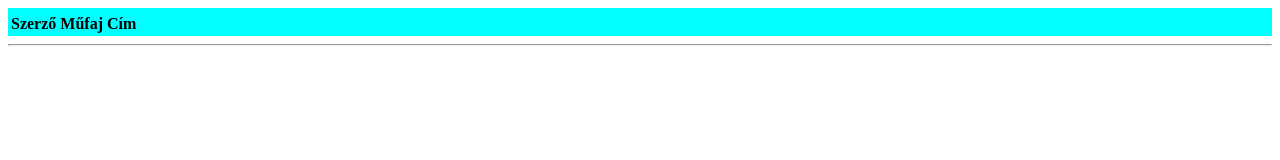
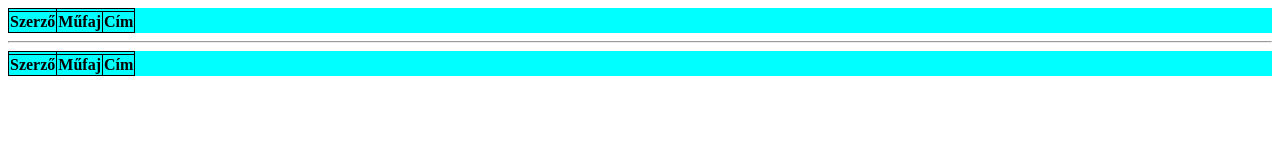
Before and after one commit to tylxzz/alkotasok, a plain HTML site: page index.html in a window 1280 px wide. Drawn offline with Linux system fonts and the light colour scheme.

Commit message:
tablazat letrehozasa oop

```diff
--- a/main.js
+++ b/main.js
@@ -19,6 +19,8 @@ for(const content of thCells) { // Vegigmegy a tombon
     cell.innerHTML = content // Beallitja a cell tartalmat
     tr.appendChild(cell) // Hozzaadja a cellat a th-hez
 }
+const tbody = document.createElement('tbody') // Letrehoz egy tbody elemet
+tableSimple.appendChild(tbody) // Hozzaadja a tbody-t a tableSimple-hez
 
 const form = div('form')  // Letrehoz egy form div-et
 
--- a/oop/area.js
+++ b/oop/area.js
@@ -1,13 +1,39 @@
 class Area{
+    #div
+
+    get div() { // Ez a getter visszaadja a #div változót
+        return this.#div // Visszaadja a #div változót
+    }
+
     constructor(className) {    // Ez a konstruktor létrehoz egy új Area objektumot a megadott className-nel
-        let container = document.querySelector('.container') // Keres egy elemet a DOM-ban a className alapján
+        let container = document.querySelector('.containeroop') // Keres egy elemet a DOM-ban a className alapján
         if(!container) { // Ha nem találja, akkor létrehoz egy új div elemet
             container = document.createElement('div') // Létrehoz egy div elemet
-            container.className = 'container' // Beállítja a className-t
+            container.className = 'containeroop' // Beállítja a className-t
             document.body.appendChild(container) // Hozzáadja a body-hoz
         }
-        const div = document.createElement('div') // Létrehoz egy új div elemet
-        div.className = className // Beállítja a className-t
-        container.appendChild(div) // Hozzáadja a container-hez
+        this.#div = document.createElement('div') // Létrehoz egy új div elemet
+        this.#div.className = className // Beállítja a className-t
+        container.appendChild(this.#div) // Hozzáadja a container-hez
     }
 }
+
+class Table extends Area {  // Letrehoz egy Table osztalyt, ami az Area osztalybol szarmazik
+    constructor(cssClass) { // Ez a konstruktor létrehoz egy új Table objektumot a megadott cssClass-al
+        super(cssClass) // Meghivja az Area osztaly konstruktorat a cssClass-al
+        const table = document.createElement('table') // Letrehoz egy table elemet
+        this.div.appendChild(table) // Hozzaadja a table-t a div-hez
+        const th = document.createElement('th') // Letrehoz egy th elemet
+        table.appendChild(th) // Hozzaadja a th-t a table-hez
+        const tr = document.createElement('tr') // Letrehoz egy tr elemet
+        table.appendChild(tr) // Hozzaadja a tr-t a table-hez
+        const thCells = ['Szerző', 'Műfaj', 'Cím'] // Letrehoz egy tombot a th cellak neveivel
+        for(const content of thCells) { // Vegigmegy a tombon
+            const thcell =  document.createElement('th') // Letrehoz egy th cellat
+            thcell.innerHTML = content // Beallitja a cell tartalmat
+            tr.appendChild(thcell) // Hozzaadja a cellat a th-hez
+        }
+        const tbody = document.createElement('tbody') // Letrehoz egy tbody elemet
+        table.appendChild(tbody) // Hozzaadja a tbody-t a table-hez
+    }
+}
--- a/oop/main.js
+++ b/oop/main.js
@@ -1,4 +1,4 @@
 const separator = document.createElement('hr') // hogy a html-en egyszeruen megtalalhato legyen az elvalaszto oop es sima kozott
 document.body.appendChild(separator)    // Hozzaadja a separator-t a body-hoz
-const tableDiv = new Area('table') // Letrehoz egy table div-et
+const tableDiv = new Table('table') // Letrehoz egy table div-et
 const formDiv = new Area('form')   // Letrehoz egy form div-et
--- a/style.css
+++ b/style.css
@@ -9,3 +9,8 @@
 .form {
     background-color: purple;
 }
+
+table, tr, th, td {
+    border: 1px solid black;
+    border-collapse: collapse;
+}
```
